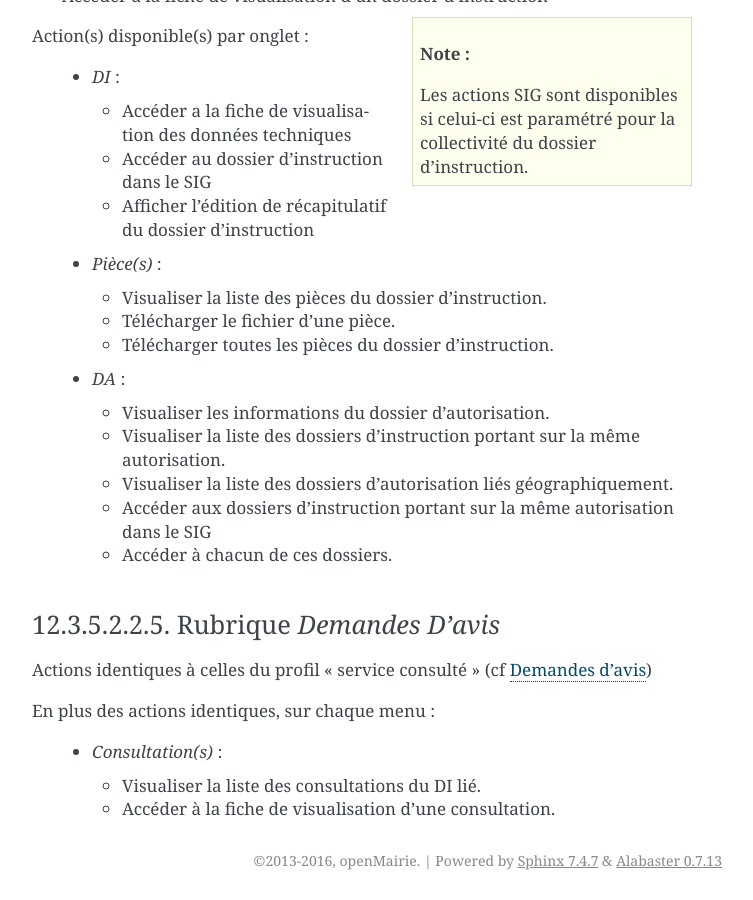
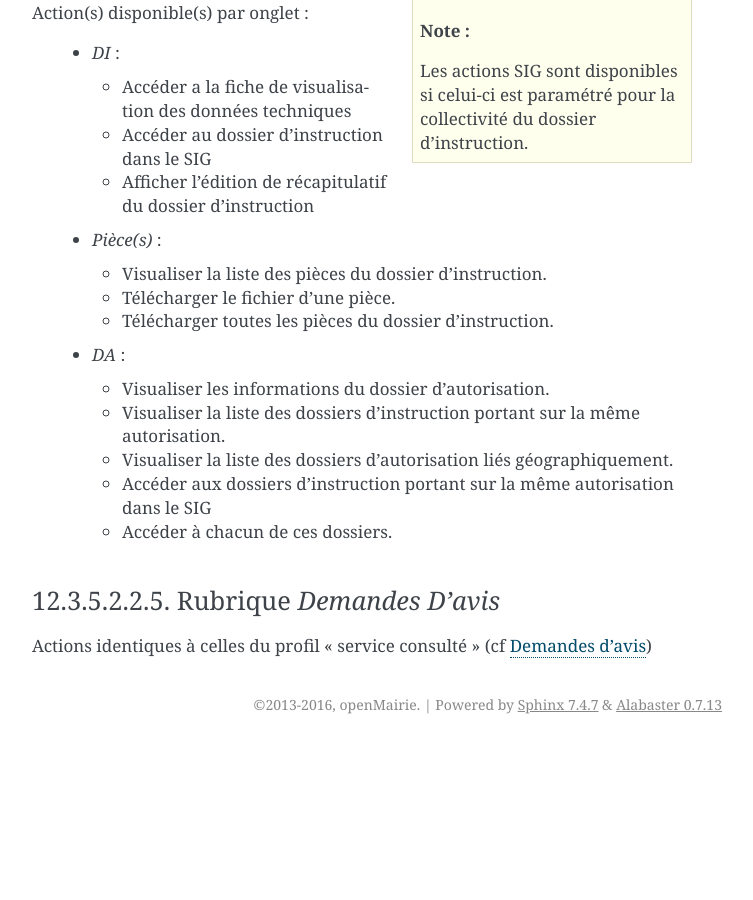
Before and after one commit to mpavaux/openads-documentation, a Sphinx documentation site: the page built from source/manuel_utilisateur/ergonomie/profils/service_consulte_interne.rst, in a window 1280 px wide and 900 px high, scrolled down 1448 px. Shown: the whole window, without its empty margins (388-1141 px from the left). Built offline with Sphinx 7.4.7, drawn with Linux system fonts in a browser that asks for light colours; after the commit the page ends 2192 px from its top, so only the background shows below that; some of the changed text lies outside the part shown.

Commit message:
* Correction doc profils des services consultés.

```diff
--- a/source/manuel_utilisateur/ergonomie/profils/service_consulte_etendu.rst
+++ b/source/manuel_utilisateur/ergonomie/profils/service_consulte_etendu.rst
@@ -14,7 +14,7 @@
 - de faire des exports CSV ;
 - de visualiser les DA sur lesquels ils ont été consultés ;
 - de visualiser les pièces sur lesquels ils ont été consultés.
-- de visualiser les autres consultations des DI sur lesquels ils ont été consultés.
+- de visualiser les consultations émises par les autres services sur lesquels ils ont été consultés.
 
 
 L'utilisateur qui a ce profil doit forcément être rattaché à un ou plusieurs services pour pouvoir visualiser des dossiers et des demandes d'avis.
--- a/source/manuel_utilisateur/ergonomie/profils/service_consulte_interne.rst
+++ b/source/manuel_utilisateur/ergonomie/profils/service_consulte_interne.rst
@@ -12,7 +12,6 @@
 - de faire des exports CSV ;
 - de visualiser les DA sur lesquels ils ont été consultés ;
 - de visualiser les pièces sur lesquels ils ont été consultés.
-- de visualiser les autres consultations des DI sur lesquels ils ont été consultés.
 
 
 L'utilisateur qui a ce profil doit forcément être rattaché à un ou plusieurs services pour pouvoir visualiser des dossiers et des demandes d'avis.
@@ -83,10 +82,3 @@
 --------------------------
 
 Actions identiques à celles du profil "service consulté" (cf :ref:`Demandes d'avis<profil_service_consulte_rubrique_demande_avis>`)
-
-En plus des actions identiques, sur chaque menu :
-
-  - *Consultation(s)* :
-
-    - Visualiser la liste des consultations du DI lié.
-    - Accéder à la fiche de visualisation d’une consultation.
```
